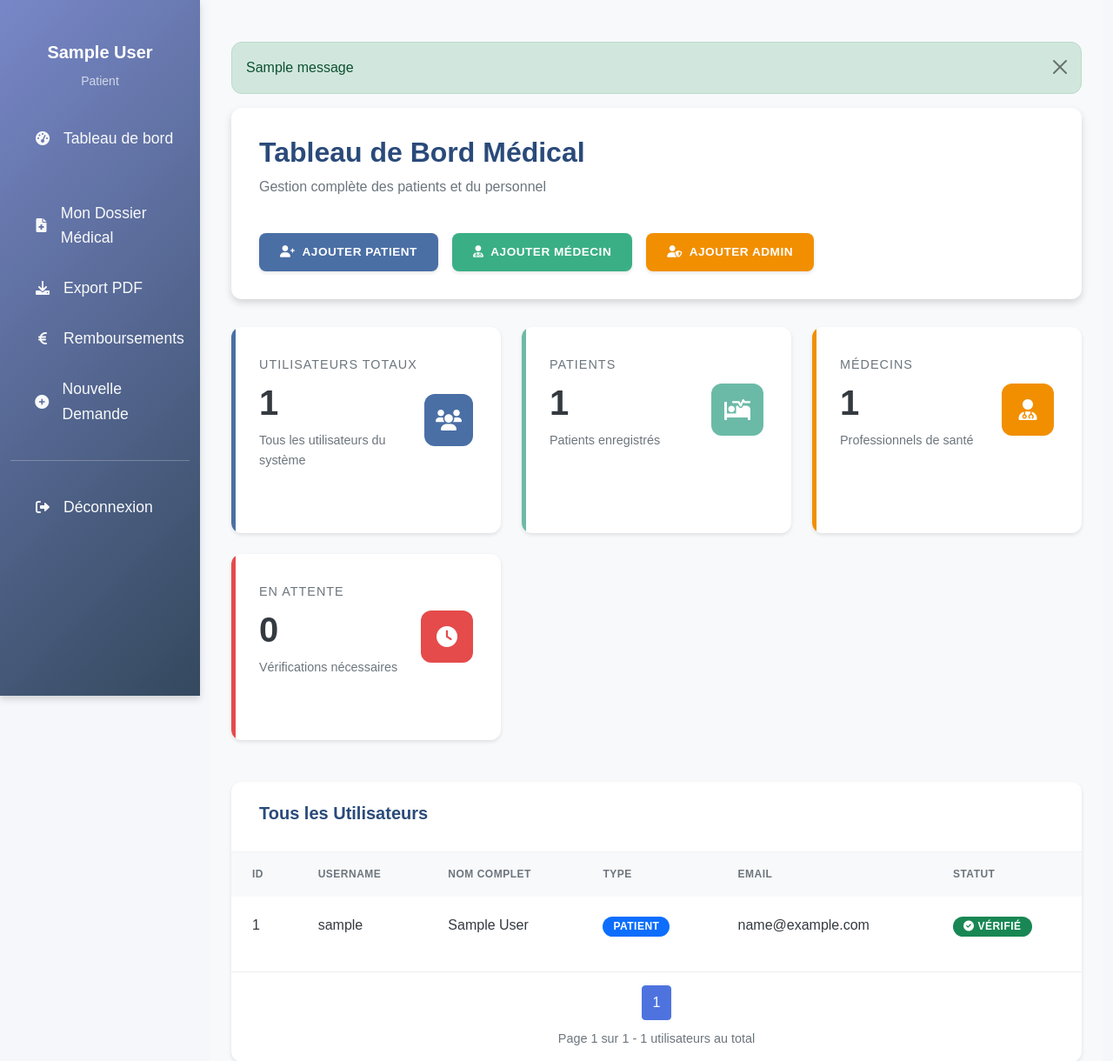
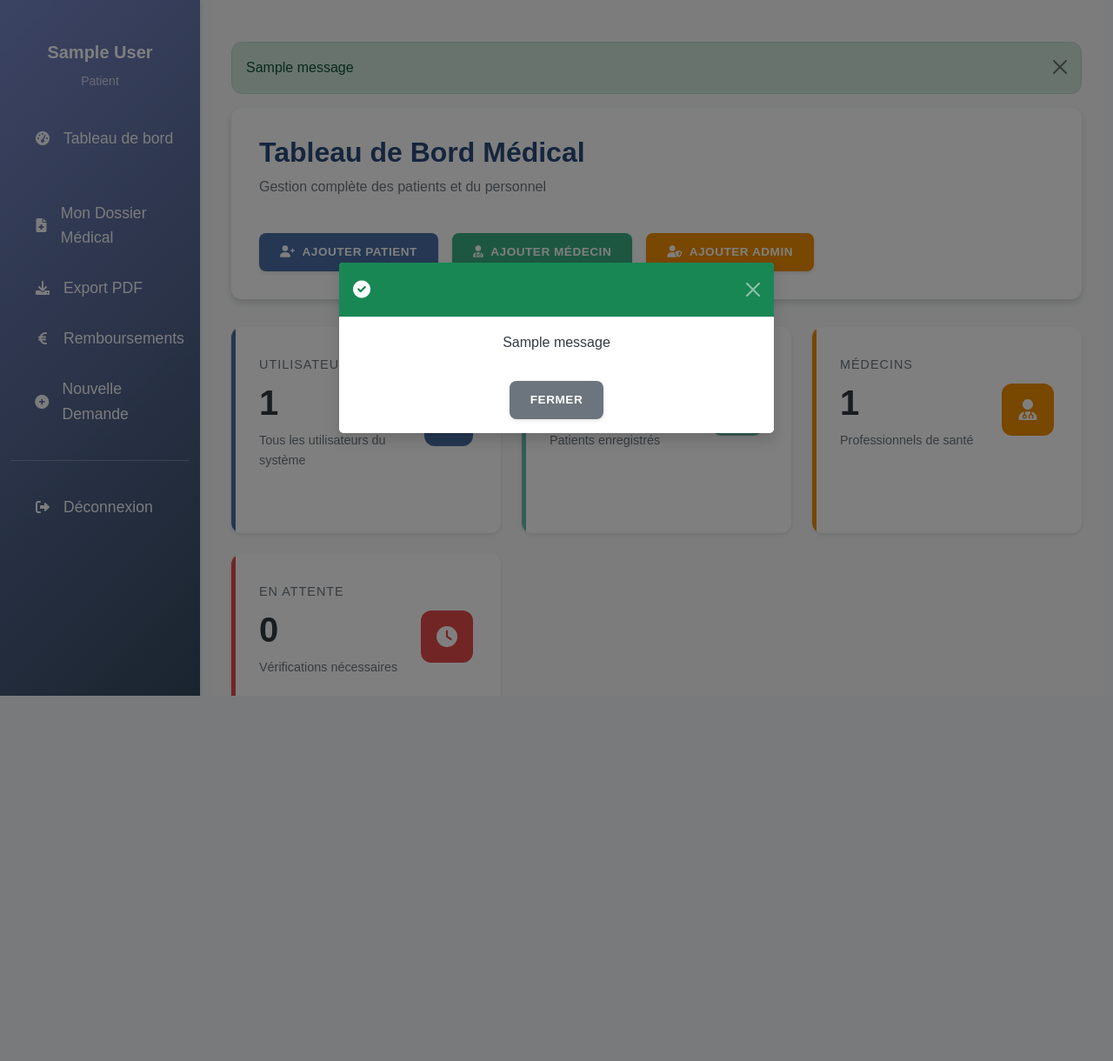
Before and after one commit to Yumi-ar/Hospital, a Django app: page /administrator/dashboard/ in a window 1280 px wide. Shown: the top 1220 px of the page at 87% size. After the commit the page ends 800 px from the top, so only its background shows below. Run offline with Django 3.2, Linux system fonts and the light colour scheme; a user stored in the database is signed in; tables that the repository leaves empty hold one stand-in row (values such as "Sample post"); one stand-in notice (Sample message) is shown.

Commit message:
Update base.html

```diff
--- a/templates/base.html
+++ b/templates/base.html
@@ -59,7 +59,7 @@
             box-shadow: var(--shadow-md);
             z-index: 1000;
             overflow-y: auto;
-            scrollbar-color: rgba(255,255,255,0.3) transparent; /* Pour Firefox */
+            scrollbar-color: rgba(255,255,255,0.3) transparent;
         }
 
         .sidebar .nav-link {
@@ -179,23 +179,6 @@
         input[type="password"]::-webkit-credentials-auto-fill-button {
             display: none !important;
         }
-/*.d7829b2f._2e7d873 {
-    margin-left: -4px;
-}
- .d7829b2f {
-    cursor: pointer;
-    border-radius: 6px;
-    padding: 4px;
-}
-.ds-icon {
-    line-height: 0;
-    display: inline-flex
-;
-}
-       .ds-icon>svg {
-    width: inherit;
-    height: inherit;
-} */
 
 
 .sidebar-toggle {
@@ -305,8 +288,68 @@
         </div>
     </div>
 
+
+
+
+
+
+<div class="modal fade" id="infoModal" tabindex="-1">
+  <div class="modal-dialog modal-dialog-centered">
+    <div class="modal-content rounded-4 border-0 shadow">
+      {# Choisit la couleur d’en-tête selon message.tags #}
+      <div class="modal-header bg-{{ message_level_class }} text-white">
+        <h5 class="modal-title" id="infoModalLabel">
+          {% if message_level == 'success' %}
+            <i class="fas fa-check-circle me-2"></i>Succès
+          {% else %}
+            <i class="fas fa-exclamation-triangle me-2"></i>Erreur
+          {% endif %}
+        </h5>
+        <button type="button" class="btn-close btn-close-white" data-bs-dismiss="modal"></button>
+      </div>
+      <div class="modal-body text-center">
+        {% if message_level == 'error' %}
+                <i class="fas fa-times-circle fa-3x text-danger mb-3"></i>
+          {% endif %}
+        <p id="modalMessage" class="mb-0"></p>
+      </div>
+      <div class="modal-footer justify-content-center border-0">
+        <button type="button" class="btn btn-secondary px-4" data-bs-dismiss="modal">Fermer</button>
+      </div>
+    </div>
+  </div>
+</div>
+
+
+
+
+
     <script src="https://cdn.jsdelivr.net/npm/bootstrap@5.1.3/dist/js/bootstrap.bundle.min.js"></script>
     <script>
+
+        function showModal(message, level) {
+  // Détermine la classe bootstrap selon le niveau
+  const header = document.querySelector('#infoModal .modal-header');
+  header.classList.remove('bg-success','bg-danger','bg-warning','bg-info');
+  header.classList.add(
+    level === 'success' ? 'bg-success' :
+    level === 'warning' ? 'bg-warning' :
+    level === 'info'    ? 'bg-info'    :
+                         'bg-danger'
+  );
+
+
+  const title = document.getElementById('infoModalLabel');
+  if (level === 'success') {
+    title.innerHTML = '<i class="fas fa-check-circle me-2"></i>';
+  } else {
+    title.innerHTML = '<i class="fas fa-exclamation-triangle me-2"></i>Erreur';
+  }
+
+  document.getElementById('modalMessage').textContent = message;
+  new bootstrap.Modal(document.getElementById('infoModal')).show();
+}
+
         document.addEventListener('DOMContentLoaded', function() {
             const sidebar = document.querySelector('.sidebar');
             const sidebarToggle = document.getElementById('sidebarToggle');
@@ -323,8 +366,22 @@
                     });
                 }
             }
+
+            {% if messages %}
+                {% for message in messages %}
+                    showModal(
+                        "{{ message|escapejs }}",
+                        "{{ message.tags }}"
+                    );
+                {% endfor %}
+            {% endif %}
+
+
         });
     </script>
+
+
+
     {% block extra_js %}{% endblock %}
 </body>
 </html>
```
